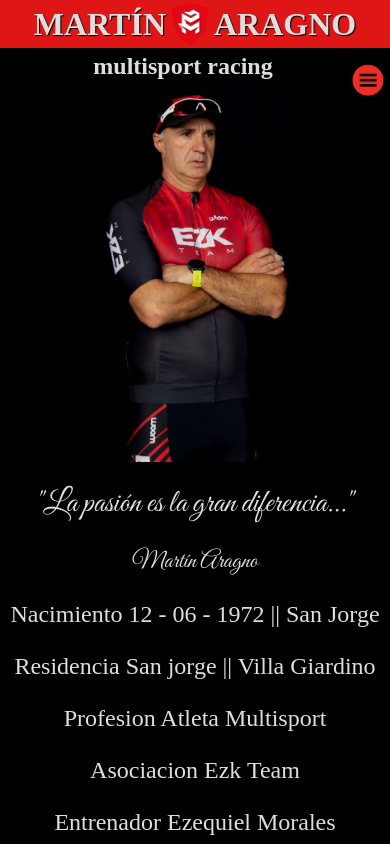
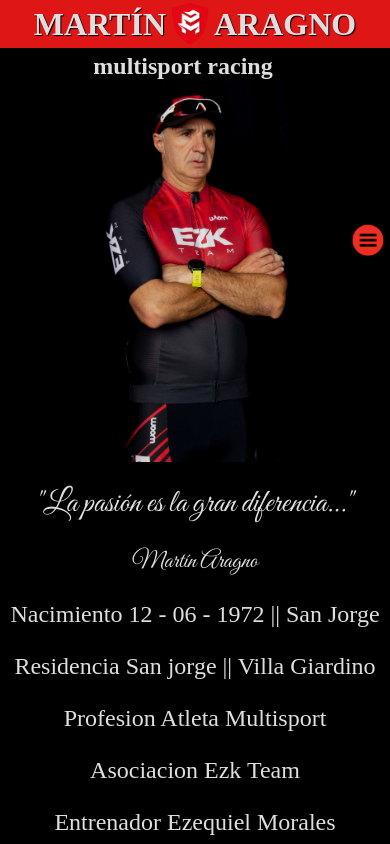
Before and after one commit to marianogrimaldi/martinAragno, a React (Vite) app: page / in a window 390 px wide. Shown: the top 844 px of the page. Built offline with nearby package versions, Linux system fonts and the light colour scheme; a web font is replaced by a local one.

Commit message:
detalles home 2

```diff
--- a/src/Components/Header/Header.scss
+++ b/src/Components/Header/Header.scss
@@ -79,8 +79,10 @@ li:hover {
     position: absolute;
     position: fixed;
     left: 22rem;
-    top:4rem;
+    top:14rem;
     z-index: 3;
+    filter: drop-shadow(2px 2px 2px rgb(0, 0, 0));
+
 
 }
 
@@ -107,7 +109,7 @@ li:hover {
         transition: clip-path .5s;
         background-color: rgb(223, 22, 22);
         width: 100%;
-        padding-left: 2rem;
+        padding-left: 1rem;
 
         li{
             text-align: center;
--- a/src/Components/Triatlon/Triatlon.scss
+++ b/src/Components/Triatlon/Triatlon.scss
@@ -61,7 +61,7 @@
 @media screen and (max-width: 768px){
     .flexCardTri{
         margin-right: 0;
-        margin-bottom: 16rem;
+        margin-bottom: 18rem;
         margin-top: 2rem;
         h1{
             font-size: 3rem;
```
